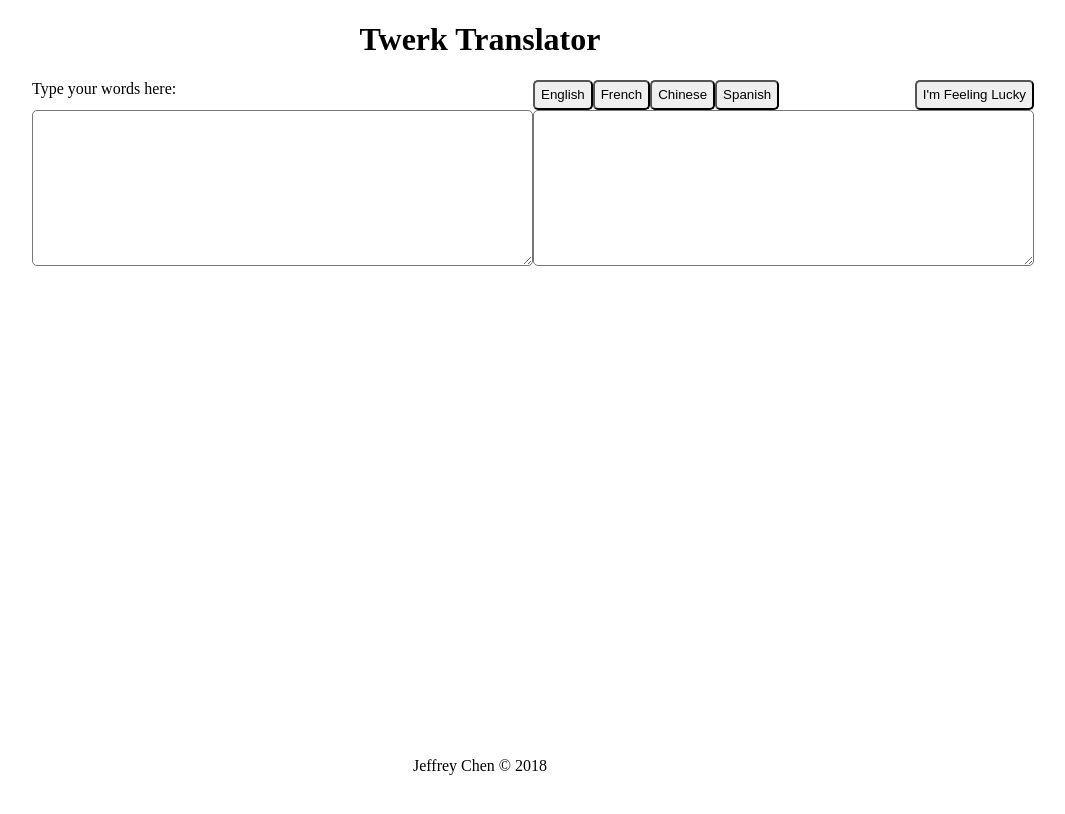
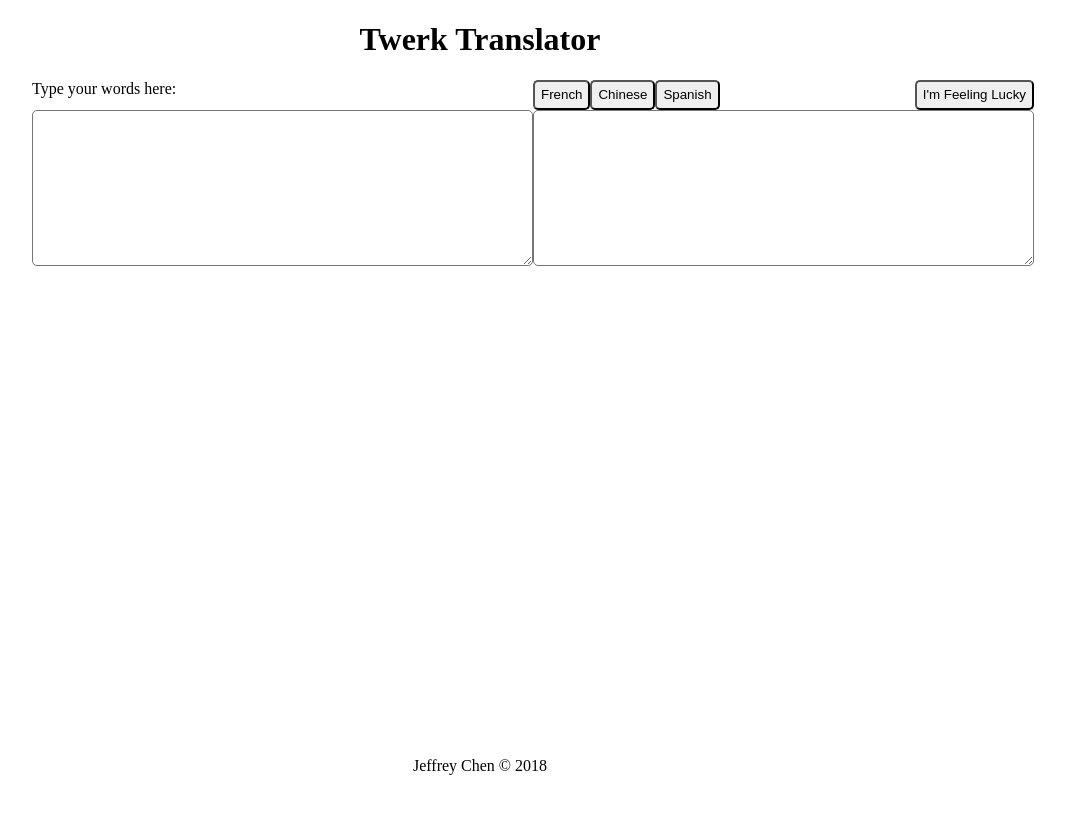
Before and after one commit to jeffreychen2016/languageTranslator, a plain HTML site: page index.html in a window 1280 px wide. Shown: the whole page, without its empty margins (160-1225 px from the left). Drawn offline with Linux system fonts and the light colour scheme.

Commit message:
removed english btn

```diff
--- a/index.html
+++ b/index.html
@@ -21,7 +21,6 @@
                 </div>
                 <div id="right-col">
                     <div class="btn_group">
-                        <button type="button" id="english_btn" class="language_btn">English</button>
                         <button type="button" id="french_btn" class="language_btn" onClick="translateTo(this.id)">French</button>
                         <button type="button" id="chinese_btn" class="language_btn" onClick="translateTo(this.id)">Chinese</button>
                         <button type="button" id="spanish_btn" class="language_btn" onClick="translateTo(this.id)">Spanish</button>
```
